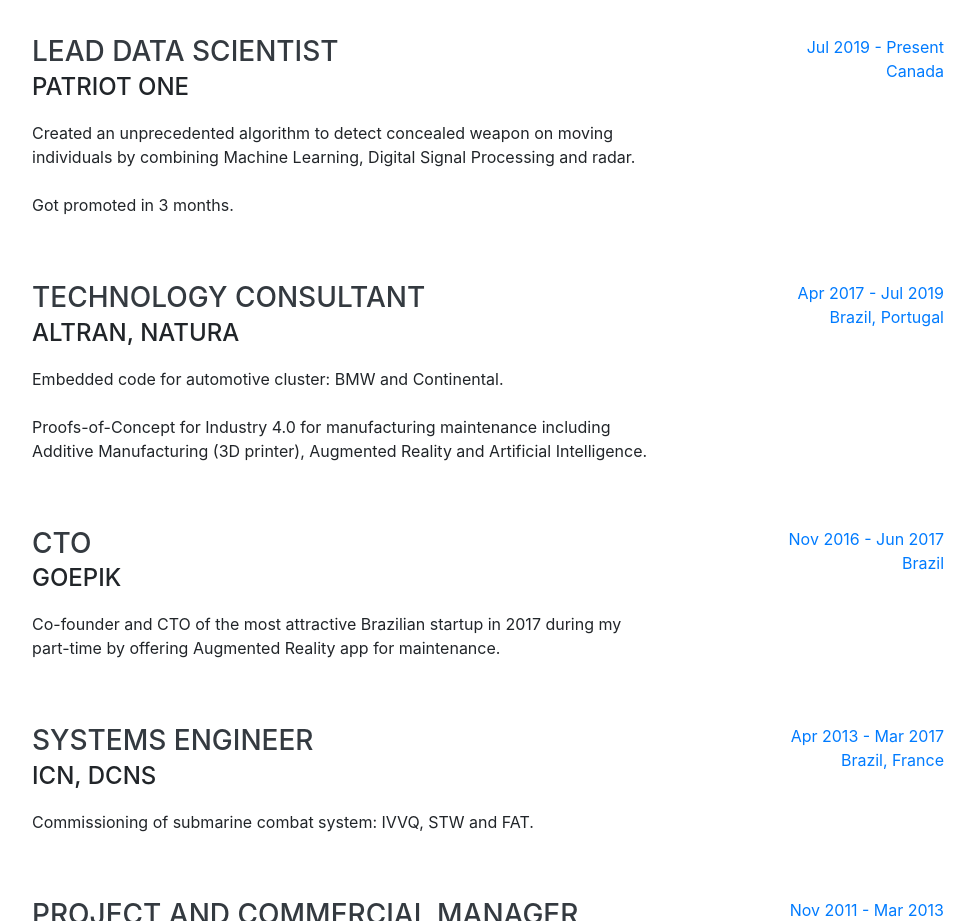
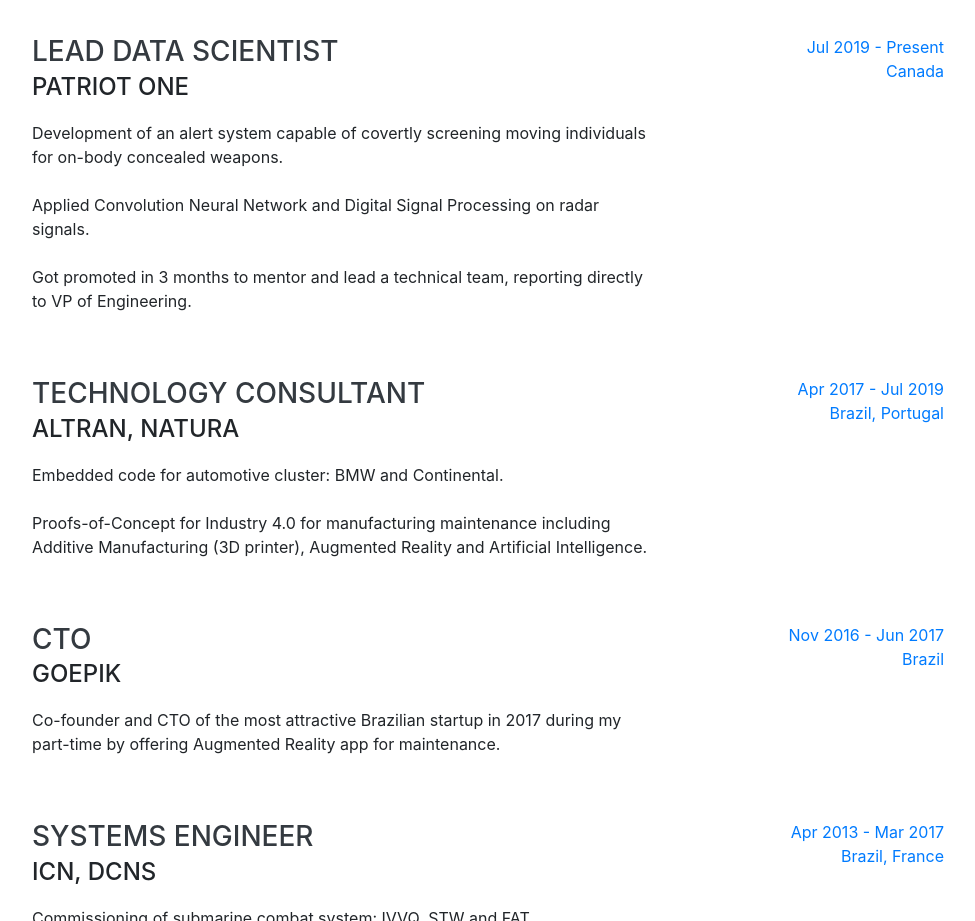
Before and after one commit to diogodutra/diogodutra.github.io, a website with bundled scripts: page index.html in a window 1280 px wide. Shown: the part 900-1821 px from the top of the page, without its empty margins (288-1263 px from the left). Built offline with nearby package versions, Linux system fonts and the light colour scheme; a web font is replaced by a local one.

Commit message:
Improved description of my DS XP at P1

```diff
--- a/index.html
+++ b/index.html
@@ -156,8 +156,12 @@
           <div class="resume-content">
             <h3 class="mb-0">Lead Data Scientist</h3>
             <div class="subheading mb-3">Patriot One</div>
-            <p>Created an unprecedented algorithm to detect concealed weapon on moving individuals by combining Machine Learning, Digital Signal Processing and radar.
-              <br><br>Got promoted in 3 months.
+            <p>Development of an alert system capable of
+              covertly screening moving individuals for on-body concealed weapons.
+              <br><br>Applied Convolution Neural Network and Digital Signal
+              Processing on radar signals.
+              <br><br>Got promoted in 3 months to mentor and lead a technical team,
+              reporting directly to VP of Engineering.
             </p>
           </div>
           <div class="resume-date text-md-right">
```
